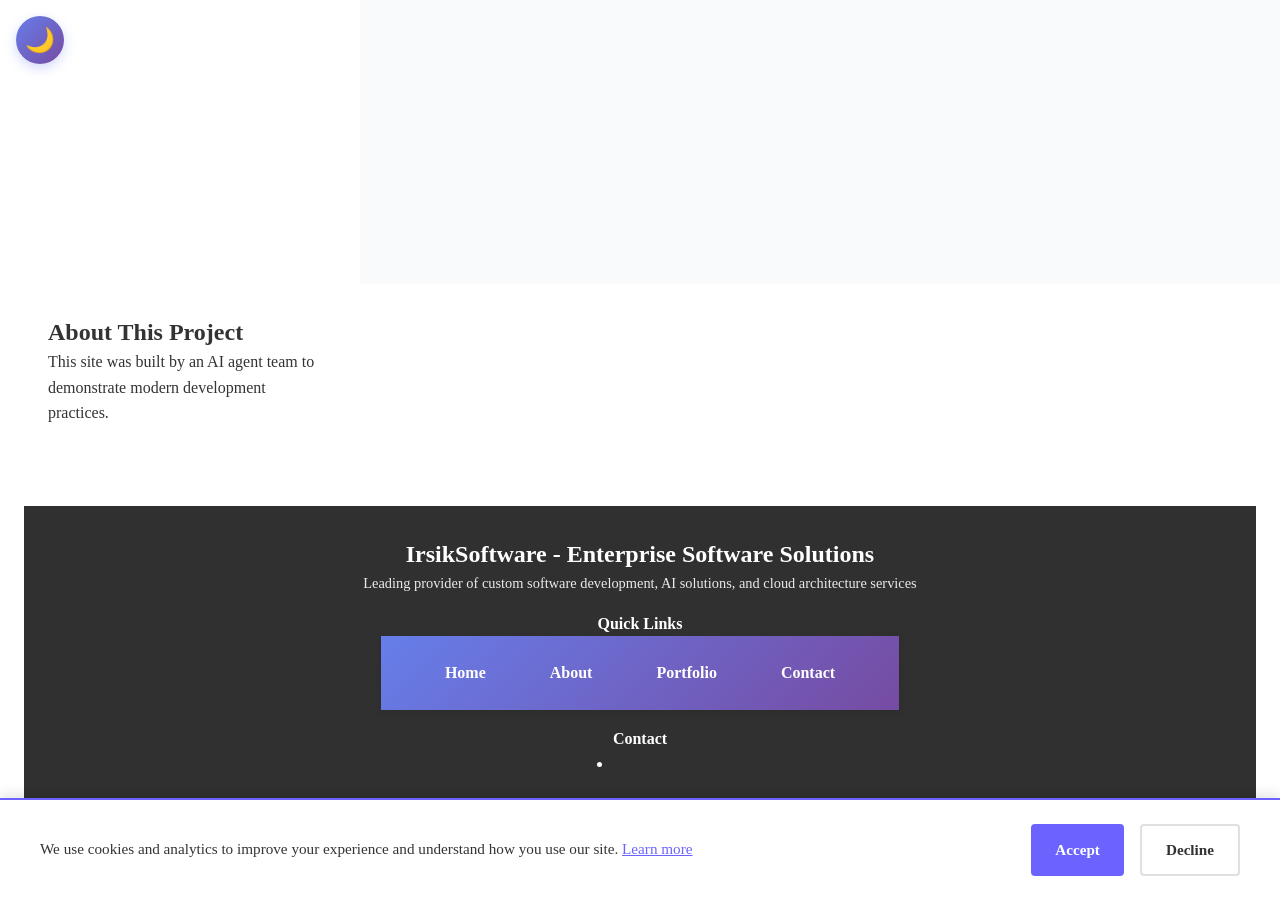
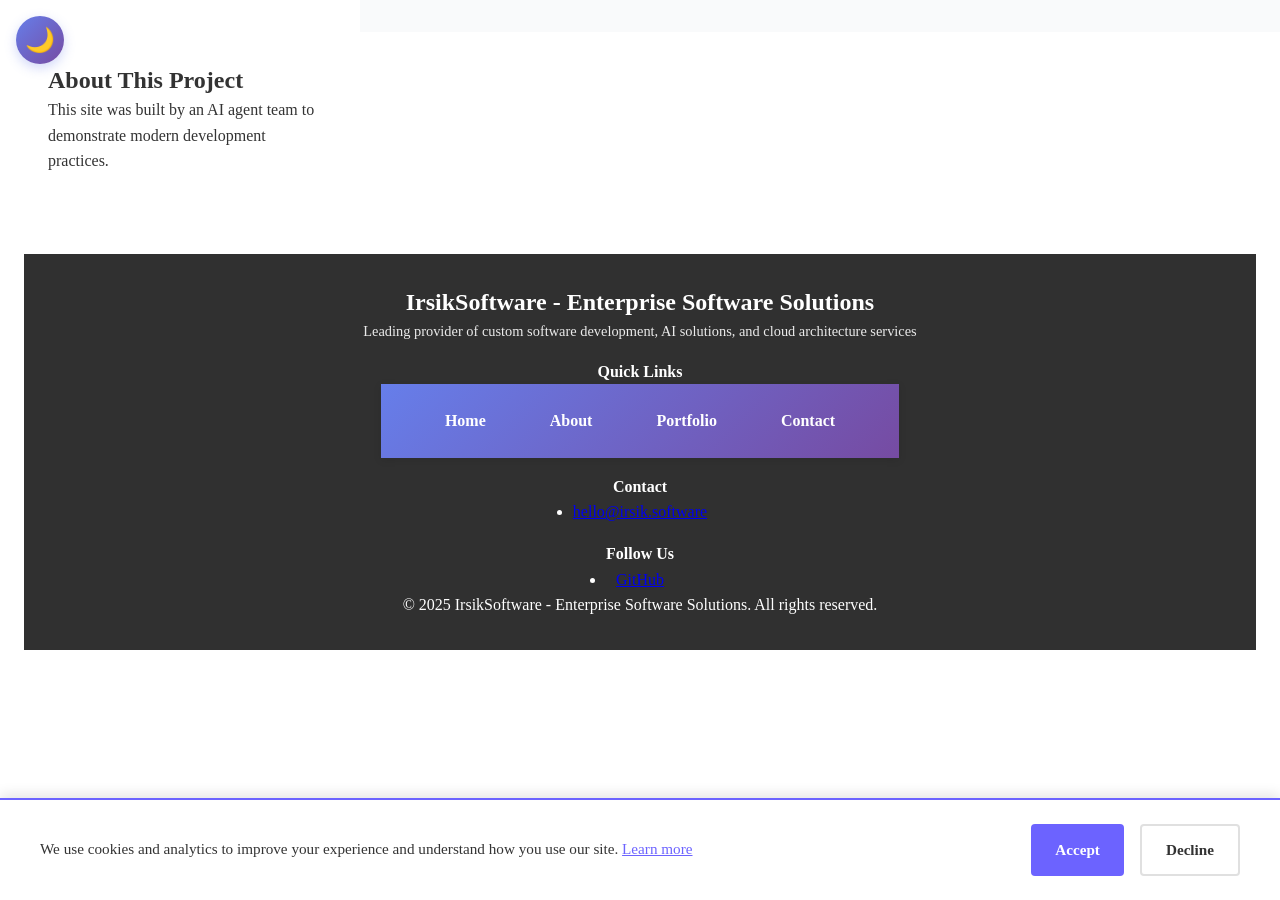
Before and after one commit to irsiksoftware/PublicWebsite, a Jekyll site: the page built from index.html, in a window 1280 px wide and 900 px high, scrolled down 5142 px. Built offline with Jekyll 4.4.1, drawn with Linux system fonts in a browser that asks for light colours; some of the changed text lies outside the part shown.

Commit message:
Polish site - fix broken assets and add contact info
Changes:
- Removed broken asset preload for main.js (doesn't exist)
- Replaced broken logo.svg with text-based site title in header
- Added email and GitHub username to _config.yml
- Fixed empty email link in footer (now shows hello@irsik.software)
- Updated sitemap path for tetris (games/browser/tetris.html)

All 404 errors for site assets now resolved.
Contact information now displays properly in footer.

🤖 Generated with [Claude Code](https://claude.com/claude-code)

Co-Authored-By: Claude <noreply@anthropic.com>

```diff
--- a/_config.yml
+++ b/_config.yml
@@ -2,6 +2,10 @@ title: "IrsikSoftware - Enterprise Software Solutions"
 description: "Leading provider of custom software development, AI solutions, and cloud architecture services"
 baseurl: ""
 url: "https://irsik.software"
+
+# Contact Information
+email: "hello@irsik.software"
+github_username: "irsiksoftware"
 
 # Google Analytics 4
 # To enable: Set your GA4 Measurement ID (format: G-XXXXXXXXXX)
@@ -67,7 +71,7 @@ defaults:
         priority: 0.3
         changefreq: yearly
   - scope:
-      path: "games/tetris.html"
+      path: "games/browser/tetris.html"
     values:
       sitemap:
         priority: 0.5
--- a/_includes/head.html
+++ b/_includes/head.html
@@ -16,7 +16,6 @@
 <!-- Preload critical resources -->
 <link rel="preload" href="css/variables.css" as="style">
 <link rel="preload" href="css/styles.css" as="style">
-<link rel="preload" href="assets/js/main.js" as="script">
 <link rel="manifest" href="manifest.json">
 <link rel="apple-touch-icon" href="icons/icon-192x192.png">
 <link rel="stylesheet" href="css/variables.css">
--- a/_includes/header.html
+++ b/_includes/header.html
@@ -2,8 +2,8 @@
   <div class="container">
     <div class="header-content">
       <a href="{{ '/' | relative_url }}" class="logo-link">
-        <img src="{{ '/assets/images/logo.svg' | relative_url }}" alt="{{ site.title }}" class="logo" />
-        <span class="tagline">{{ site.tagline }}</span>
+        <h1 class="site-title">{{ site.title }}</h1>
+        {% if site.tagline %}<span class="tagline">{{ site.tagline }}</span>{% endif %}
       </a>
     </div>
   </div>
```
